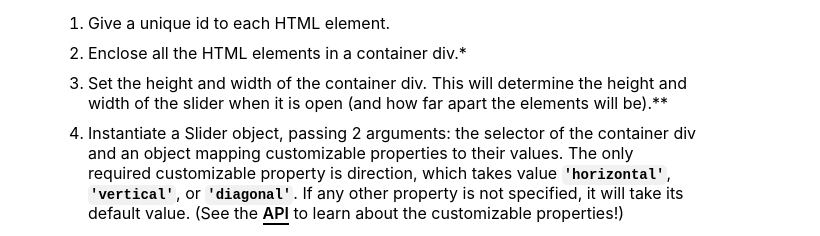
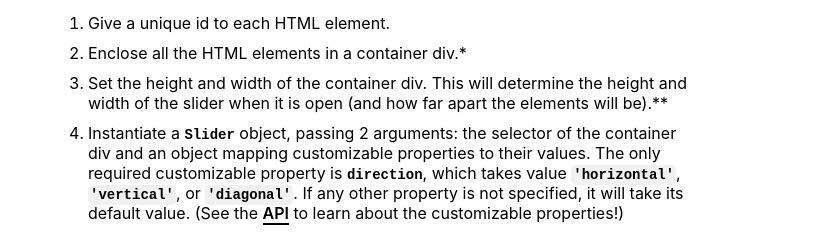
Before and after one commit to ashley-d-lu/slide.js, a website: page pub/gettingStarted.html in a window 1280 px wide. Shown: the part 709-945 px from the top of the page, without its empty margins (267-1087 px from the left). Drawn offline with nearby package versions, Linux system fonts and the light colour scheme.

Commit message:
Edited Getting Started. Edited README.md

```diff
--- a/pub/gettingStarted.html
+++ b/pub/gettingStarted.html
@@ -39,7 +39,7 @@
 &lt;script type='text/javascript' src='path/to/slide.js'&gt;&lt;/script&gt;
 &lt;script src='https://ajax.googleapis.com/ajax/libs/jquery/3.5.1/jquery.min.js'&gt;&lt;/script&gt;
                     </pre>
-                    in the <span class="html">&lt;head&gt;</span> of your HTML file, and make sure any of your own scripts
+                    in the <span class="html">&lt;head&gt;</span> of your HTML file, and make sure any scripts
                     that will be using slide.js are deferred or placed at the very bottom of <span class="html">&lt;body&gt;</span>.
                 </li>
             </ol>
@@ -55,9 +55,9 @@
                 and width of the slider when it is open (and how far apart the elements
                 will be).**
             </li>
-            <li>Instantiate a Slider object, passing 2 arguments: the selector of the
+            <li>Instantiate a <span class="prop">Slider</span> object, passing 2 arguments: the selector of the
                 container div and an object mapping customizable properties to their values. The only
-                required customizable property is direction, which takes value <span class="val">'horizontal'</span>, <span class="val">'vertical'</span>,
+                required customizable property is <span class="prop">direction</span>, which takes value <span class="val">'horizontal'</span>, <span class="val">'vertical'</span>,
                 or <span class="val">'diagonal'</span>. If any other property is not specified, it will take its default value.
                 (See the <a href="/api.html">API</a> to learn about the customizable properties!)
             </li>
```
Also changed, not shown: README.md.
